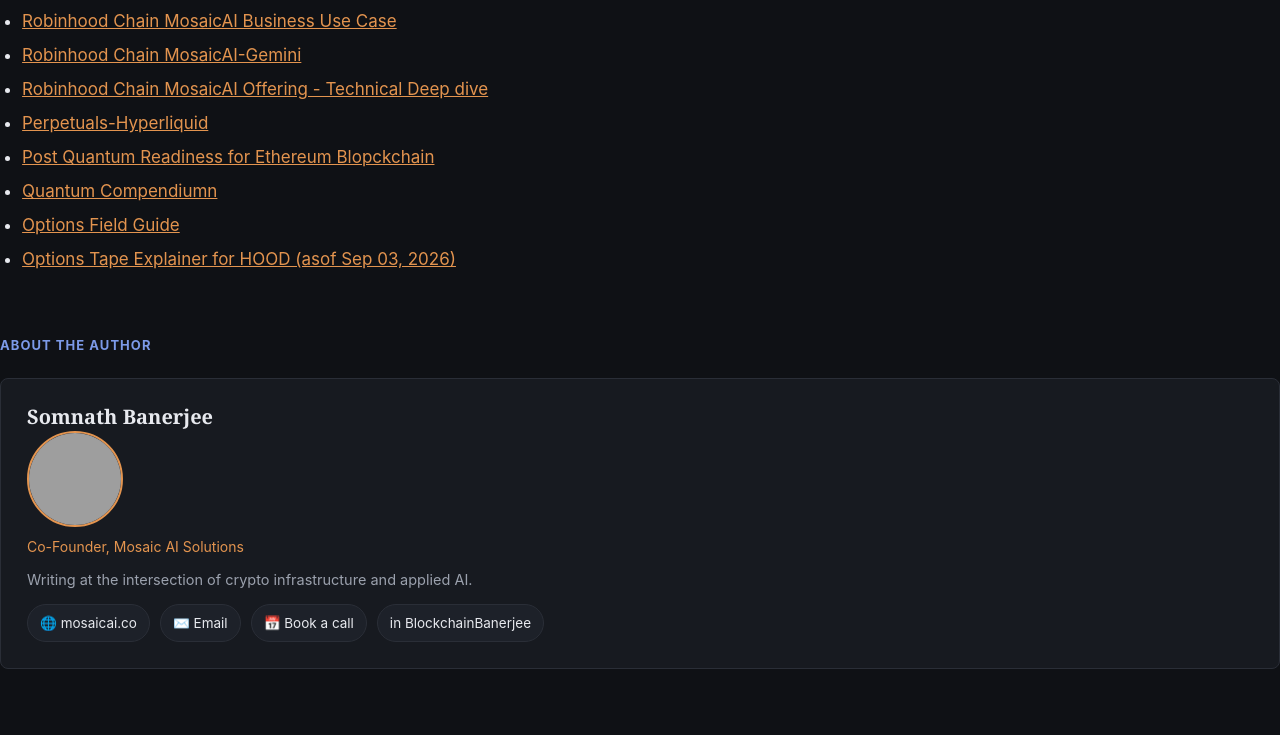
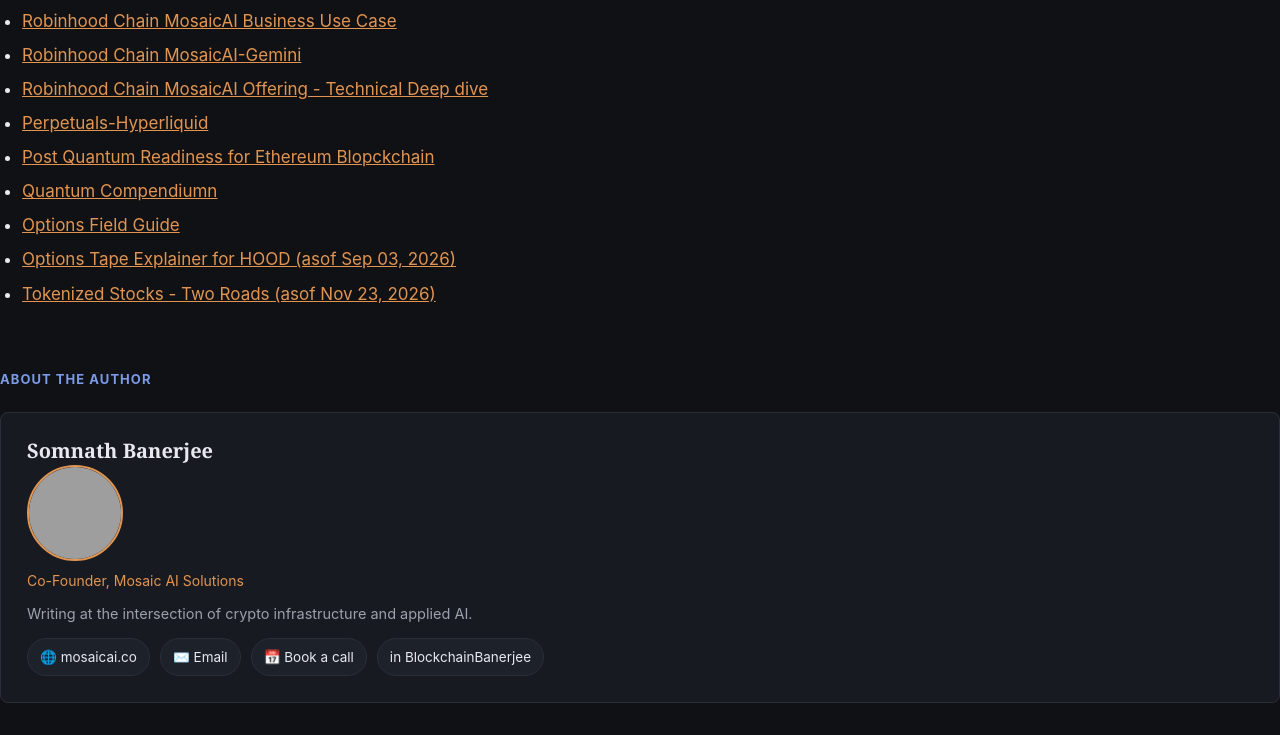
Before and after one commit to sbanerjee2020/BlockchainBanerjee, a plain HTML site: page index.html in a window 1280 px wide. Shown: the part 91-826 px from the top of the page. Before the commit the page ends 800 px from the top, so only its background shows below. Drawn offline with Linux system fonts and the light colour scheme; grey boxes are pictures that could not be loaded.

Commit message:
Tokenized Stock

```diff
--- a/index.html
+++ b/index.html
@@ -198,6 +198,7 @@
 <li><a href="https://sbanerjee2020.github.io/BlockchainBanerjee/quantum-compendium.html">Quantum Compendiumn</a></li>
 <li><a href="https://sbanerjee2020.github.io/BlockchainBanerjee/options-field-guide.html">Options Field Guide</a></li>
 <li><a href="https://sbanerjee2020.github.io/BlockchainBanerjee/OptionsTape-Hood.html">Options Tape Explainer for HOOD (asof Sep 03, 2026)</a></li>
+<li><a href="https://sbanerjee2020.github.io/BlockchainBanerjee/tokenized-stocks-two-roads.html">Tokenized Stocks - Two Roads (asof Nov 23, 2026)</a></li>
 </ul>
 <section style="border-bottom:none; padding-bottom: 10px;">
     <div class="kicker">About the author</div>
```
